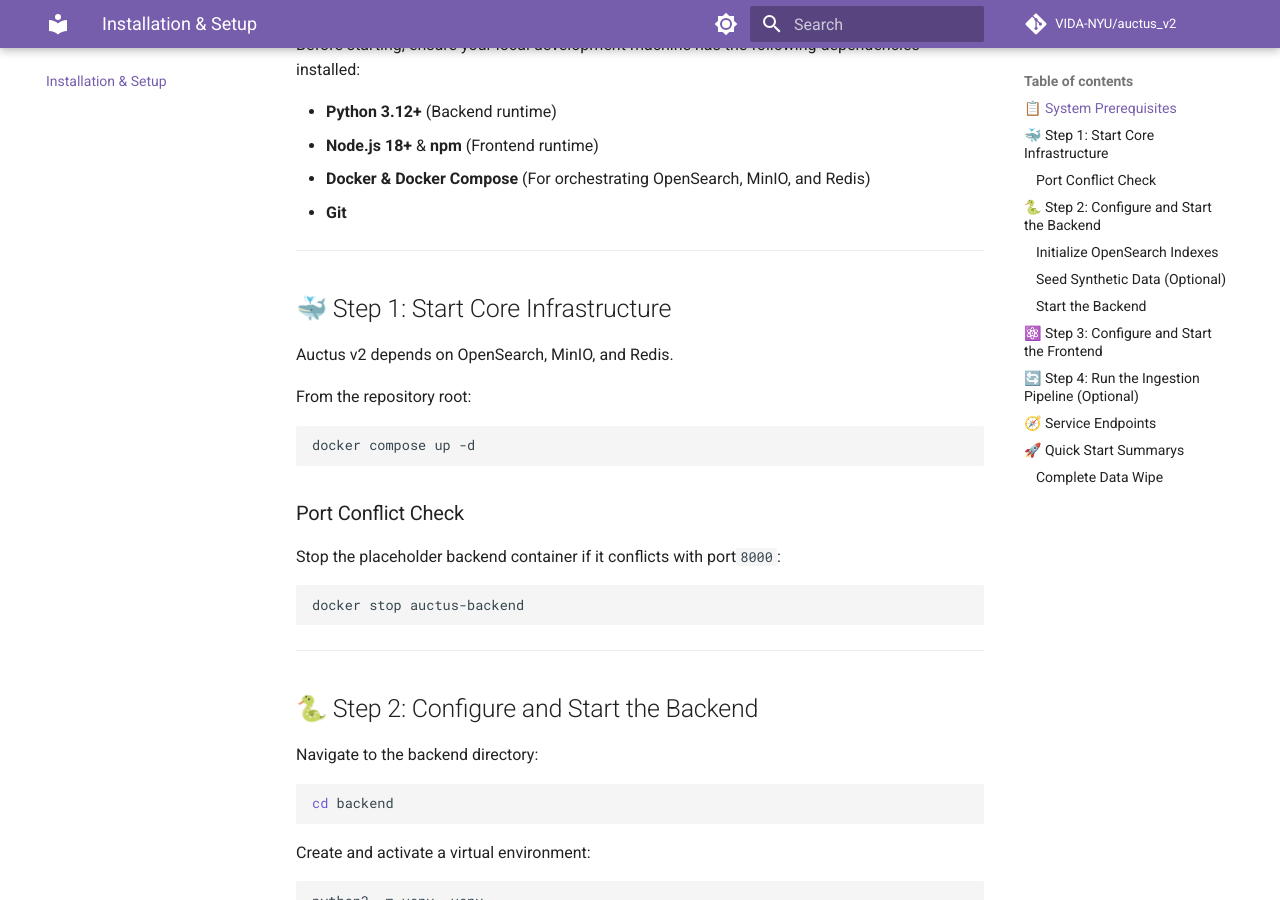
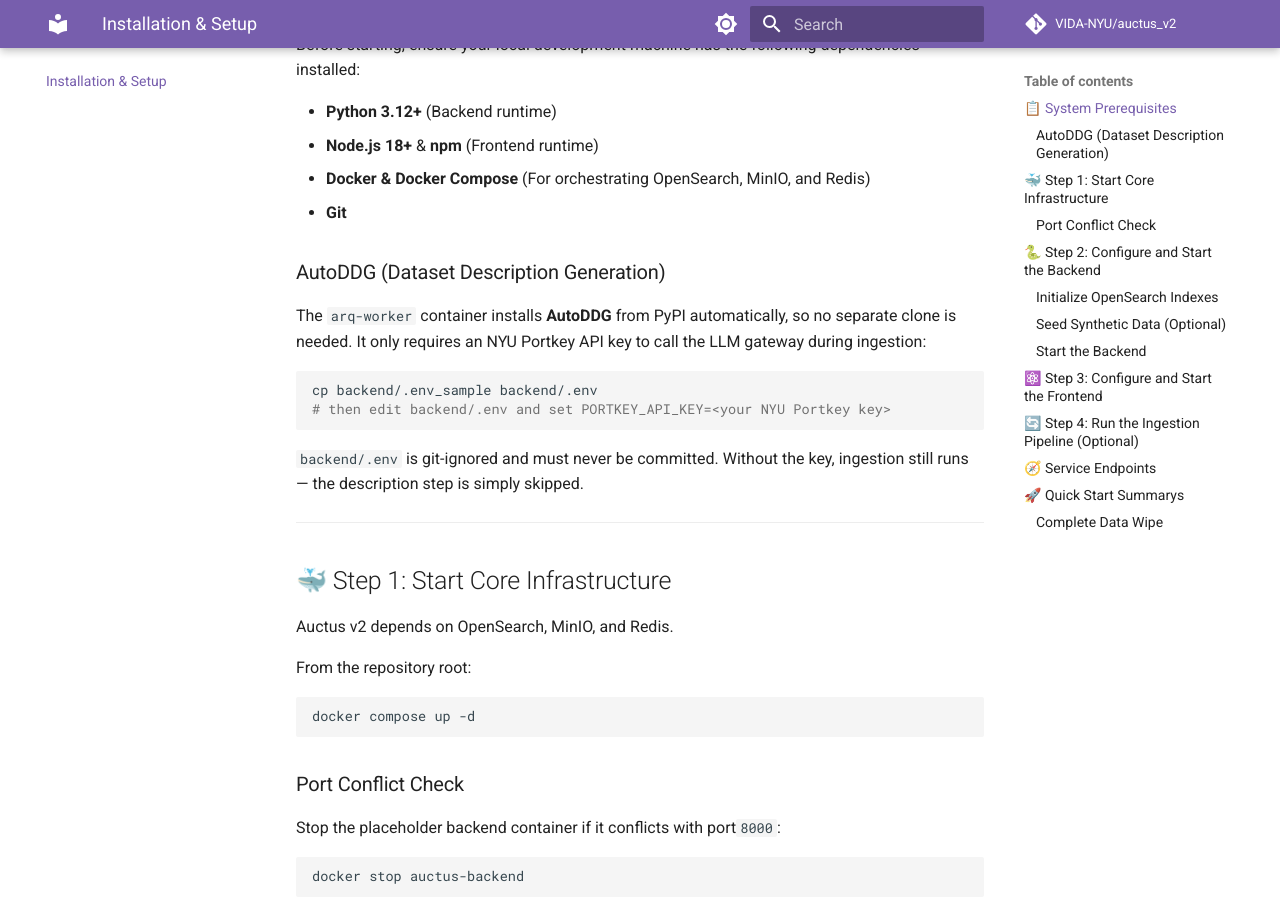
Before and after one commit to VIDA-NYU/auctus_v2, an MkDocs documentation site: the page built from docs/installation.md, in a window 1280 px wide and 900 px high, scrolled down 364 px. Built offline with MkDocs 1.6.1 and Material for MkDocs 9.7.7, drawn with Linux system fonts in a browser that asks for light colours; comment, search, counter and statistics services are not loaded.

Commit message:
docs: add AutoDDG prerequisite to installation guide

````diff
--- a/docs/installation.md
+++ b/docs/installation.md
@@ -13,6 +13,16 @@ Before starting, ensure your local development machine has the following depende
 * **Docker & Docker Compose** (For orchestrating OpenSearch, MinIO, and Redis)
 * **Git**
 
+### AutoDDG (Dataset Description Generation)
+
+The `arq-worker` container installs **AutoDDG** from PyPI automatically, so no separate clone is needed. It only requires an NYU Portkey API key to call the LLM gateway during ingestion:
+
+```bash
+cp backend/.env_sample backend/.env
+# then edit backend/.env and set PORTKEY_API_KEY=<your NYU Portkey key>
+```
+
+`backend/.env` is git-ignored and must never be committed. Without the key, ingestion still runs — the description step is simply skipped.
 
 ---
 
````
